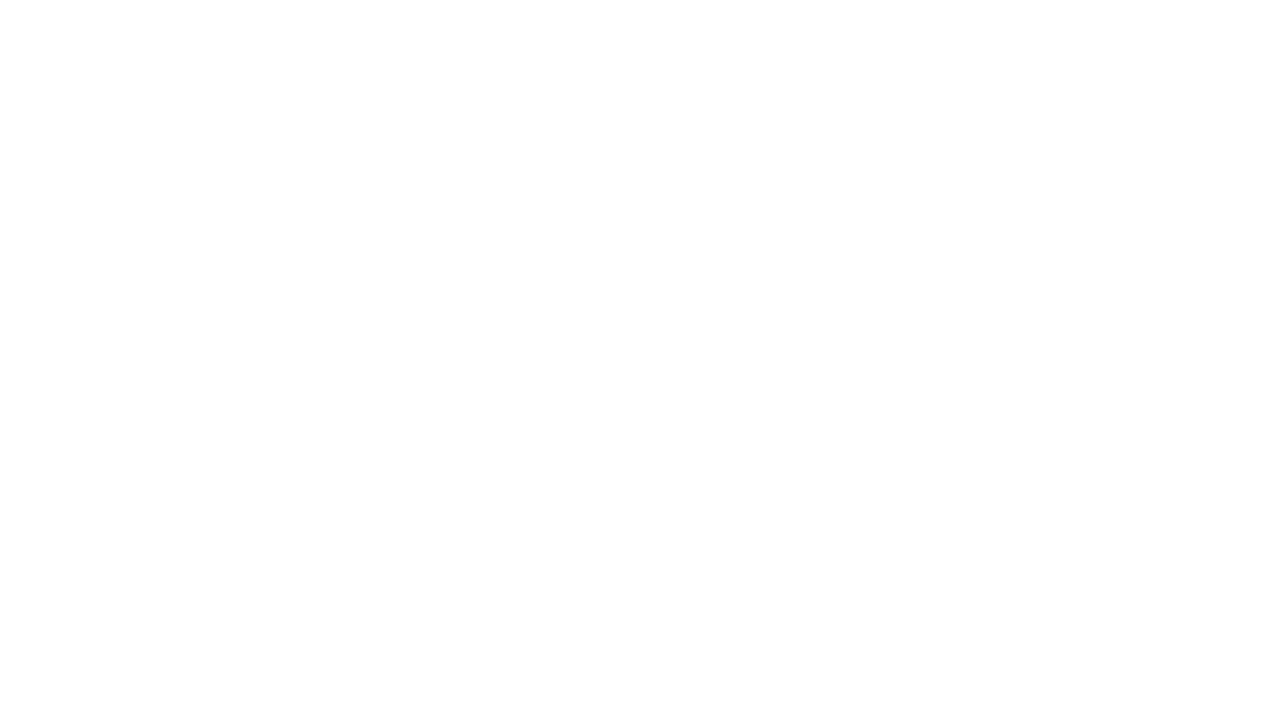
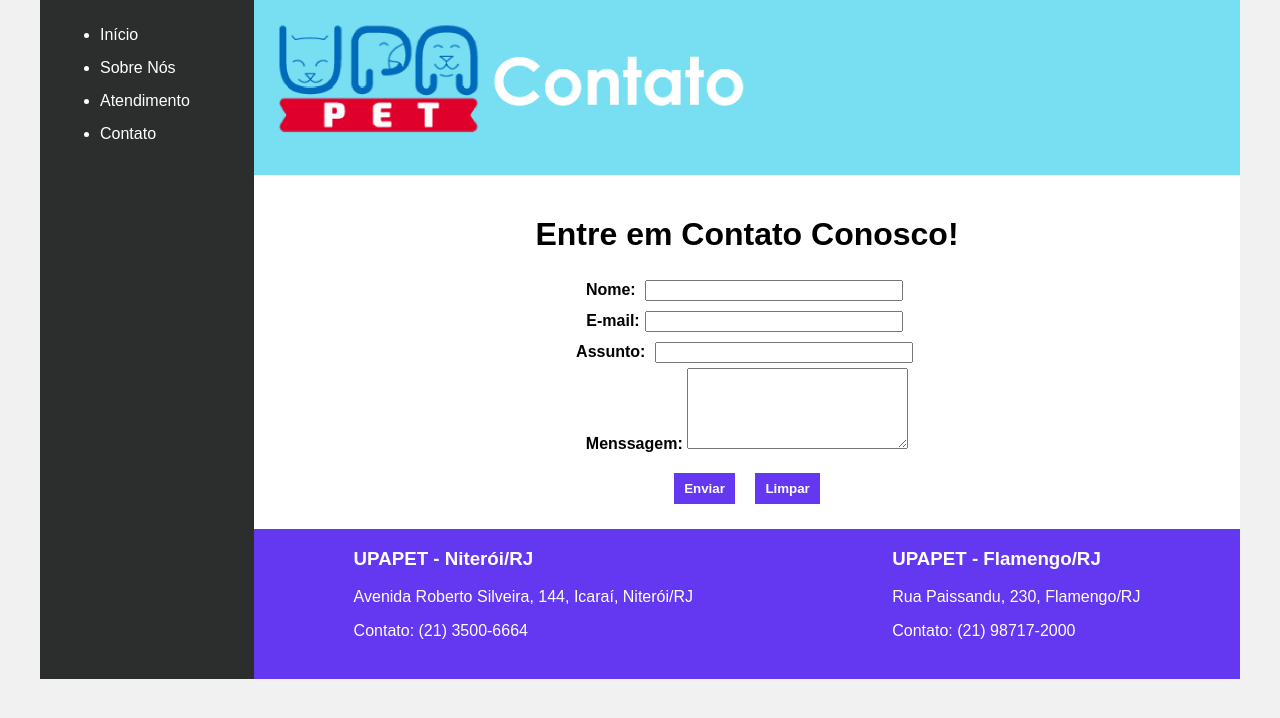
Before and after one commit to THAISMIRANDAS/desafio-dio, a plain HTML site: page HTML/CSS/desafio2/contato/index.html in a window 1280 px wide. Drawn offline with Linux system fonts and the light colour scheme.

Commit message:
final desafio2

```diff
--- a/HTML/CSS/desafio2/contato/index.html
+++ b/HTML/CSS/desafio2/contato/index.html
@@ -0,0 +1,57 @@
+<!DOCTYPE html>
+<html lang="en">
+<head>
+    <meta charset="UTF-8">
+    <meta http-equiv="X-UA-Compatible" content="IE=edge">
+    <meta name="viewport" content="width=device-width, initial-scale=1.0">
+    <title>Document</title>
+    <link rel="stylesheet" href="../style.css">
+    <link rel="shortcut icon" href="../favicon.ico" type="image/x-icon">
+</head>
+<body>
+    <div class="wrapper">
+        <div class="menu">
+            <ul>
+                <li><a href="../index.html">Início</a></li>
+                <li><a href="./index.html">Sobre Nós</a></li>
+                <li><a href="../atendimento/index.html">Atendimento</a></li>
+                <li><a href="../contato/index.html">Contato</a></li>
+            </ul>
+        </div>
+
+        <div class="main">
+            <div class="header">
+                <img src="../img/logo5.png" alt="Logo da UPAPET 24 Horas" width="700">
+            </div>
+
+            <div class="content">
+                <h1>Entre em Contato Conosco!</h1>
+
+                <form name="signup" method="POST" action="#">
+                    <label>Nome:</label> <input type="text" name="name"><br>
+                    <label>E-mail:</label><input type="email" name="email"><br>
+                    <label>Assunto:</label> <input type="text" name="assunto"><br>
+                    <label>Menssagem:</label> <textarea name="message" cols="25" rows="5"></textarea><br>
+                    <button type="submit">Enviar</button>
+                    <button type="reset">Limpar</button>
+                </form>
+
+            </div>
+
+            <div class="footer">
+                <div class="local">
+                    <h3>UPAPET - Niterói/RJ</h3>
+                    <p>Avenida Roberto Silveira, 144, Icaraí, Niterói/RJ</p>
+                    <p>Contato: (21) 3500-6664</p>
+                </div>
+                <div class="local">
+                    <h3>UPAPET - Flamengo/RJ</h3>
+                    <p>Rua Paissandu, 230, Flamengo/RJ</p>
+                    <p>Contato: (21) 98717-2000</p>
+                </div>
+
+            </div>
+        </div>
+    </div>
+</body>
+</html>
--- a/HTML/CSS/desafio2/style.css
+++ b/HTML/CSS/desafio2/style.css
@@ -12,7 +12,7 @@ body {
     width: 1200px;
     display: flex;
     margin: 0 auto;
-    background-color: aquamarine;
+    background-color: #7fffd4;
 }
 .main {
     display: flex;
@@ -21,7 +21,7 @@ body {
 }
 .menu {
     width: 15%;
-    background-color: rgb(44, 45, 45);
+    background-color: #2c2d2d;
     padding: 10px 20px 0px;
     color: #ffffff;
 }
@@ -36,7 +36,7 @@ body {
 }
 
 .header {
-    background-color: rgb(119, 223, 241);
+    background-color: #77dff1;
     min-height: 150px;
     padding: 25px 0 0 25px;
 }
@@ -52,6 +52,22 @@ body {
     text-align: center;
 }
 
+table {
+    border: groove 3px #000000;
+    align-items: center;
+}
+
+table th {
+    border: groove 1px #000000;
+    background-color: #000000;
+    color: white;
+    padding: 2px 5px;
+}
+
+table td {
+    border: groove 1px #000000;
+}
+
 .texto {
     text-align: justify;
     padding: 0 25px;
@@ -61,9 +77,26 @@ body {
     padding-top: 50px;
 }
 
+form {
+    font-weight: 700;
+}
+
+form input {
+    margin: 5px;
+    width: 250px;
+}
+
+form button {
+    background-color: #6338f0;
+    color: #ffffff;
+    border-style: none;
+    padding: 8px 10px;
+    font-weight: 700;
+    margin: 20px 8px 5px 8px;
+}
 
 .footer {
-    background-color: rgb(99, 56, 240);
+    background-color: #6338f0;
     color: #ffffff;
     min-height: 150px;
     display: flex;
```
Also changed, not shown: HTML/CSS/desafio2/atendimento/index.html (+27 -1 lines).
